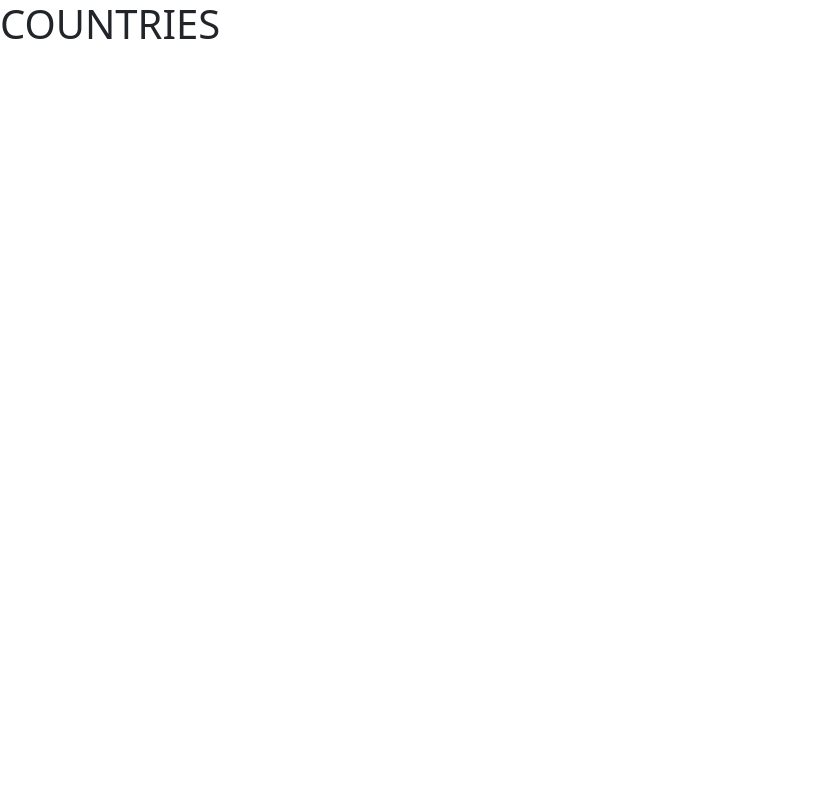
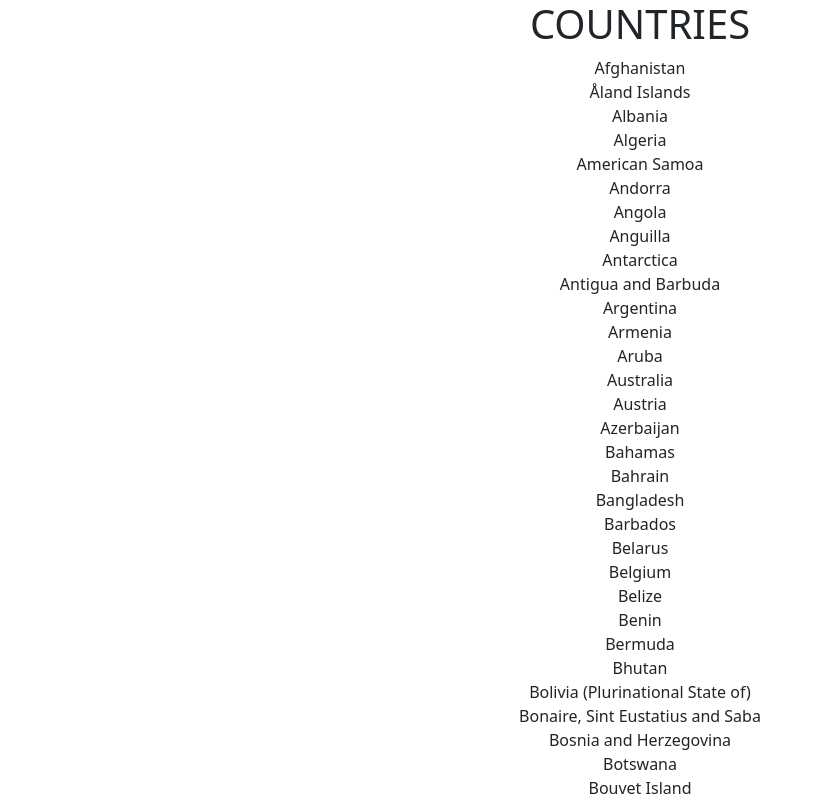
Before and after one commit to mbalci85/12.react_countries_class, a React (Create React App) app: page / in a window 1280 px wide. Shown: the top 800 px of the page, without its empty margins (0-821 px from the left). Built offline with nearby package versions, Linux system fonts and the light colour scheme.

Commit message:
showed all county names on the page

```diff
--- a/src/App.js
+++ b/src/App.js
@@ -1,10 +1,16 @@
 import React, { Component } from 'react';
+import Countries from './components/Countries';
+import allCountries from './countriesAll.json';
 
 export class App extends Component {
+	state = {
+		countries: allCountries,
+	};
 	render() {
 		return (
-			<div>
+			<div style={{ textAlign: 'center' }}>
 				<h1>COUNTRIES</h1>
+				<Countries countries={this.state.countries} />
 			</div>
 		);
 	}
--- a/src/components/Countries.js
+++ b/src/components/Countries.js
@@ -1,8 +1,15 @@
 import React, { Component } from 'react';
+import Country from './Country';
 
 export class Countries extends Component {
 	render() {
-		return <div></div>;
+		return (
+			<div>
+				{this.props.countries.map((country) => (
+					<Country key={country.alpha3Code} country={country} />
+				))}
+			</div>
+		);
 	}
 }
 
--- a/src/components/Country.js
+++ b/src/components/Country.js
@@ -2,7 +2,7 @@ import React, { Component } from 'react';
 
 export class Country extends Component {
 	render() {
-		return <div></div>;
+		return <div>{this.props.country.name}</div>;
 	}
 }
 
```
Also changed, not shown: 1 other file (tests, documents, lock files or other folders).
